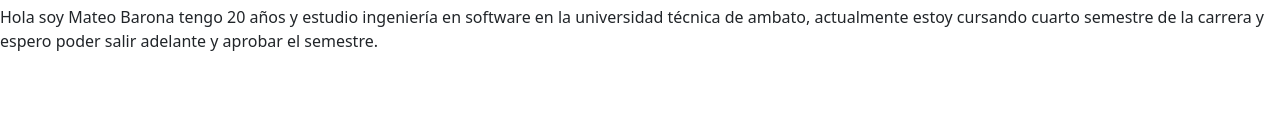
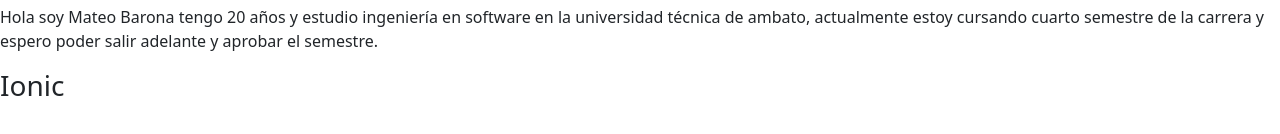
Before and after one commit to FlacoBarona/PracticaGit4A_BaronaMateo, a plain HTML site: page index.html in a window 1280 px wide. Shown: the part 152-286 px from the top of the page. Drawn offline with nearby package versions, Linux system fonts and the light colour scheme.

Commit message:
Se agregaron los frameworks

```diff
--- a/index.html
+++ b/index.html
@@ -34,6 +34,7 @@
     <p>Hola soy Mateo Barona tengo 20 años y estudio ingeniería en software en la universidad técnica de ambato, actualmente estoy cursando
         cuarto semestre de la carrera y espero poder salir adelante y aprobar el semestre.
     </p>
+    <h3>Ionic</h3>
 </section>
 </body>
 </html>
```
